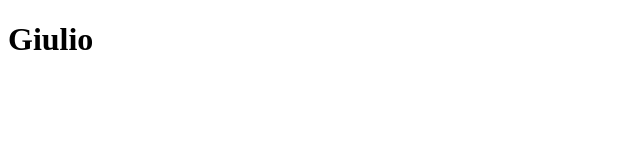
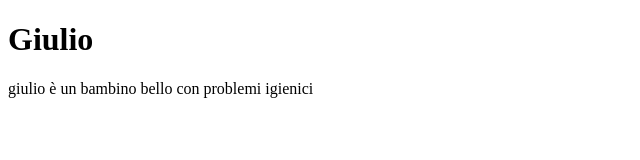
Before and after one commit to cosimobassi646/Prova5A, a plain HTML site: page index.html in a window 1280 px wide. Shown: the whole page, without its empty margins (0-640 px from the left). Drawn offline with Linux system fonts and the light colour scheme.

Commit message:
modifica1

```diff
--- a/index.html
+++ b/index.html
@@ -7,5 +7,6 @@
 </head>
 <body>
     <h1>Giulio</h1>
+    <p> giulio è un bambino bello con problemi igienici </p>
 </body>
 </html>
```
